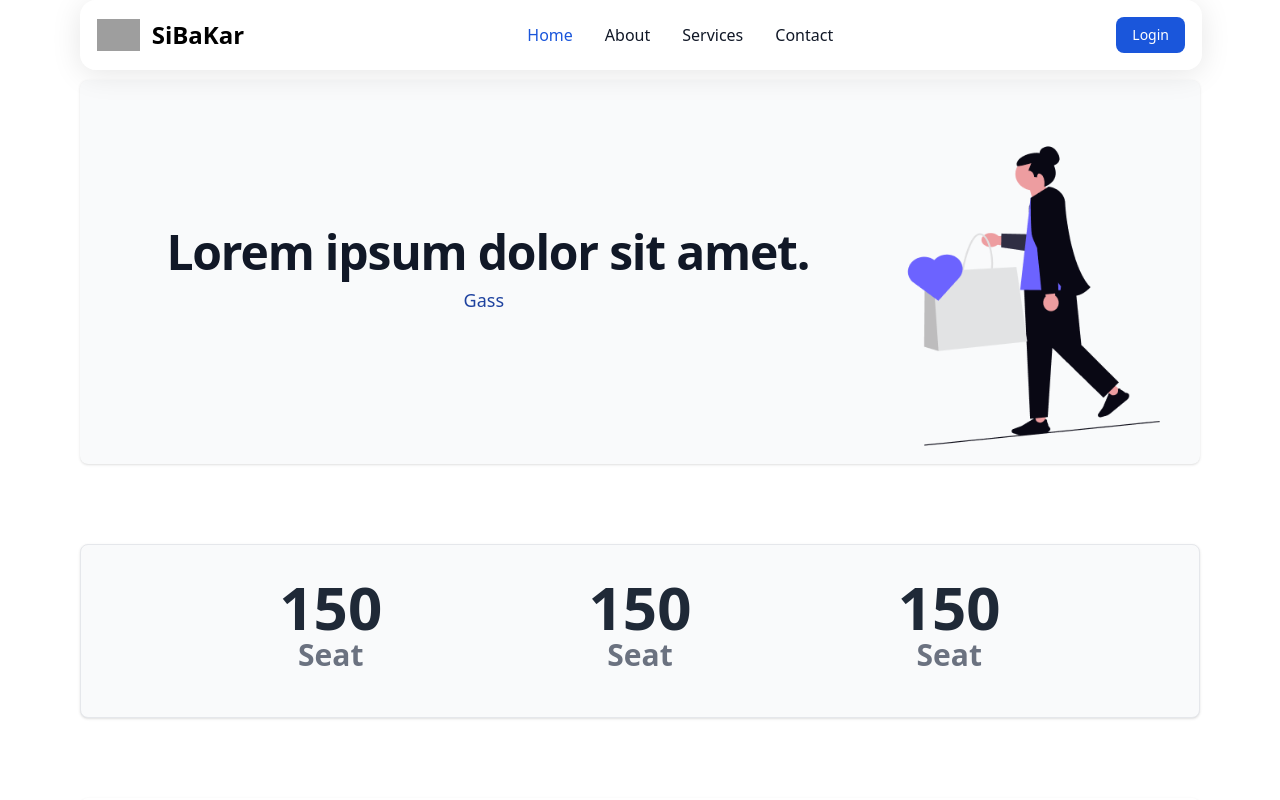
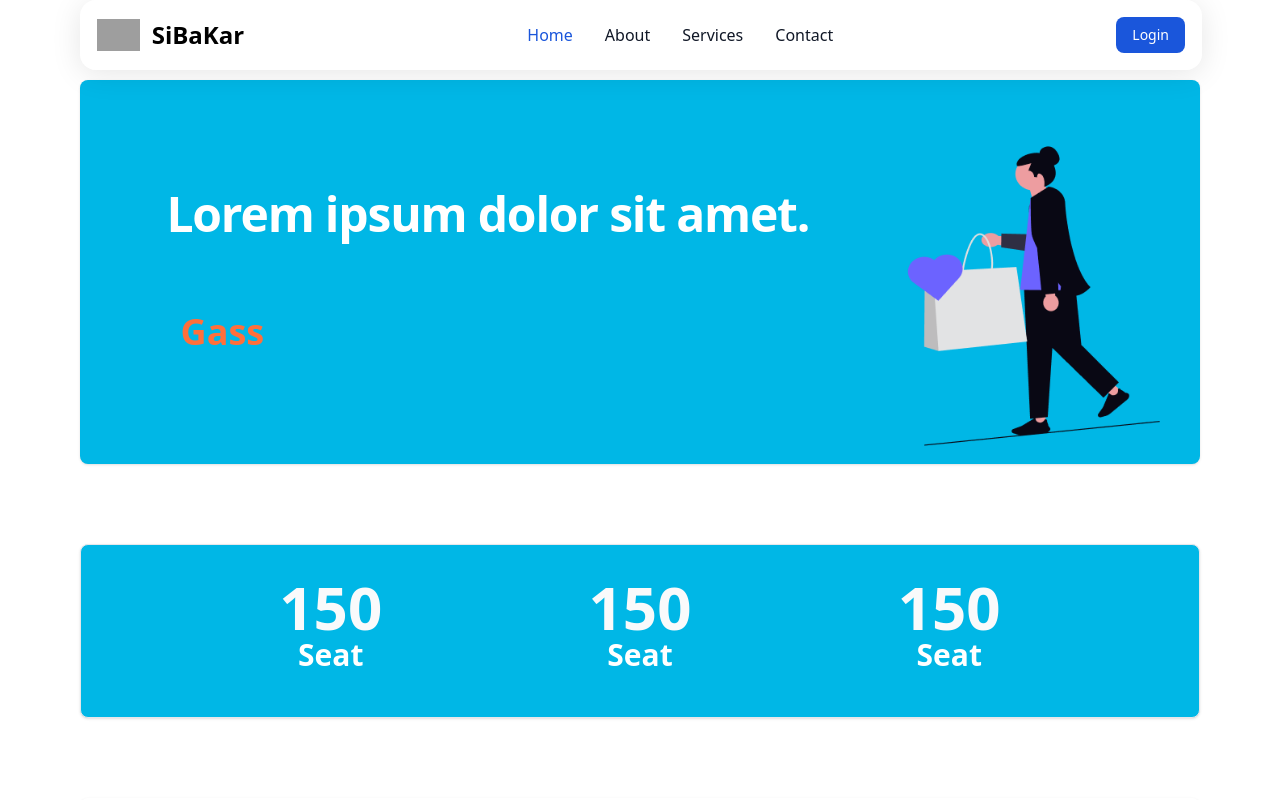
Before and after one commit to Wisnu-code/SiBaKar, a Vue app: page / in a window 1280 px wide. Shown: the top 800 px of the page. Built offline with nearby package versions, Linux system fonts and the light colour scheme; grey boxes are pictures that could not be loaded.

Commit message:
penambahan warna lanjut besok

```diff
--- a/src/components/AboutComponents.vue
+++ b/src/components/AboutComponents.vue
@@ -34,7 +34,7 @@
             </div>
         </div>
 
-        <div class="mt-20 md:px-20 max-w-full h-auto p-4 text-center bg-white border rounded-lg shadow sm:p-8">
+        <div class="mt-20 md:px-20 max-w-full h-auto p-4 text-center bg-white rounded-lg sm:p-8">
             <div
                 class="mb-2 md:mb-5 text-2xl font-bold flex self-start text-gray-500 sm:text-lg dark:text-gray-400 md:ml-20 ml-8">
                 Our Mission</div>
@@ -60,7 +60,7 @@
             </div>
         </div>
 
-        <div class="mt-20 max-w-full h-auto p-4 text-center bg-white border rounded-lg shadow sm:p-8">
+        <div class="mt-20 max-w-full h-auto p-4 text-center bg-white rounded-lg sm:p-8">
             <div class="flex items-center justify-between md:gap-10 md:flex-row flex-col md:mx-20">
                 <div class="mb-3 text-5xl md:text-8xl font-bold text-gray-800 dark:text-white">
                     500 +
@@ -78,7 +78,7 @@
         </div>
 
         <div
-            class="mt-20 w-full p-4 bg-gray-200 border border-gray-200 rounded-lg shadow sm:p-8 dark:bg-gray-800 dark:border-gray-700">
+            class="mt-20 w-full p-4 bg-gray-200 border border-gray-200 shadow sm:p-8 dark:bg-gray-800 dark:border-gray-700">
             <div class="flex flex-col md:flex-row items-stretch justify-center md:gap-10">
                 <div class="w-full h-auto flex flex-col items-start justify-center md:ml-20">
                     <div class="mb-2 md:mb-3 text-2xl font-bold text-gray-500 sm:text-lg dark:text-gray-400">
--- a/src/components/HomeComponents.vue
+++ b/src/components/HomeComponents.vue
@@ -1,17 +1,19 @@
 <template>
     <div class="">
         <div
-            class="md:m-20 mt-20 flex flex-col items-center rounded-lg shadow bg-gray-50 md:flex-row max-w-full md:min-h-96">
+            class="md:m-20 mt-20 flex flex-col items-center rounded-lg shadow bg-primary md:flex-row max-w-full md:min-h-96">
 
             <div class="flex flex-col justify-between items-center md:h-auto p-4 leading-normal w-full">
 
-                <!-- Text Content -->
-                <h5 class="mb-2 text-5xl font-bold tracking-tight text-gray-900 dark:text-white">Lorem ipsum dolor sit
-                    amet.</h5>
 
-                <!-- Button -->
-                <button type="button"
-                    class="buttons text-blue-800 text-lg font-medium me-2 px-2.5 py-0.5 flex justify-center max-w-28">Gass</button>
+                <div class="max-w-full h-auto flex justify-between flex-col">
+                    <!-- Text Content -->
+                    <h5 class="mb-2 text-5xl font-bold tracking-tight text-white">Lorem ipsum dolor sit
+                        amet.</h5>
+                    <!-- Button -->
+                    <button type="button"
+                        class="buttons mt-16 text-button hover:text-buHov text-4xl font-bold px-2.5 py-0.5 max-w-28">Gass</button>
+                </div>
             </div>
 
             <!-- Img -->
@@ -22,19 +24,19 @@
         </div>
 
         <!-- Tampilan Jumlah Karyawan -->
-        <div class="mt-20 max-w-full h-auto p-4 text-center bg-gray-50 border rounded-lg shadow sm:p-8 md:mx-20">
+        <div class="mt-20 max-w-full h-auto p-4 text-center bg-primary border rounded-lg shadow sm:p-8 md:mx-20">
             <div class="flex items-center justify-evenly md:gap-10 md:flex-row flex-col">
-                <div class="mb-3 text-4xl md:text-6xl font-bold text-gray-800 dark:text-white">
+                <div class="mb-3 text-4xl md:text-6xl font-bold text-gray-50 ">
                     150
-                    <div class="md:text-3xl text-2xl font-bold text-gray-500 dark:text-white">Seat</div>
+                    <div class="md:text-3xl text-2xl font-bold text-white ">Seat</div>
                 </div>
-                <div class="mb-3 text-4xl md:text-6xl font-bold text-gray-800 dark:text-white">
+                <div class="mb-3 text-4xl md:text-6xl font-bold text-gray-50 ">
                     150
-                    <div class="md:text-3xl text-2xl font-bold text-gray-500 dark:text-white">Seat</div>
+                    <div class="md:text-3xl text-2xl font-bold text-white ">Seat</div>
                 </div>
-                <div class="mb-3 text-4xl md:text-6xl font-bold text-gray-800 dark:text-white">
+                <div class="mb-3 text-4xl md:text-6xl font-bold text-gray-50 ">
                     150
-                    <div class="md:text-3xl text-2xl font-bold text-gray-500 dark:text-white">Seat</div>
+                    <div class="md:text-3xl text-2xl font-bold text-white ">Seat</div>
                 </div>
             </div>
         </div>
@@ -55,7 +57,7 @@ export default {
 
 <style scoped>
 .buttons:hover {
-    border-bottom: 1px solid blue;
+    border-bottom: 1px solid #C63501;
     transition: .5s;
 }
 </style>
--- a/tailwind.config.js
+++ b/tailwind.config.js
@@ -11,6 +11,13 @@ export default {
         themes: ["light", "dark", "cupcake"],
       },
     },
+    colors: {
+      // Configure your color palette here
+      'primary' : '#00B7E6',
+      'secondary' : '#FFBE00',
+      'button' : '#FF6F3B',
+      'buHov' : '#C63501'
+    },
   },
   plugins: [
     require('flowbite/plugin'),
```
